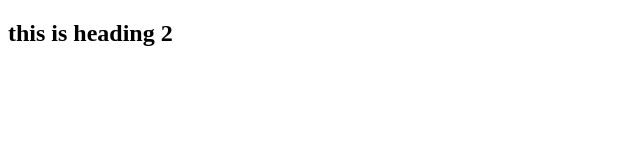
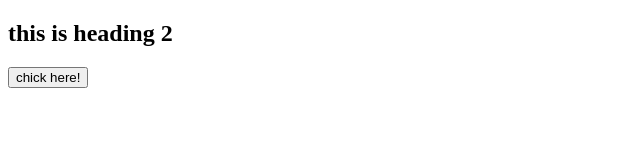
Before and after one commit to Gauravkumarshah120/first-repository, a plain HTML site: page index.html in a window 1280 px wide. Shown: the whole page, without its empty margins (0-640 px from the left). Drawn offline with Linux system fonts and the light colour scheme.

Commit message:
new feature

```diff
--- a/index.html
+++ b/index.html
@@ -7,5 +7,6 @@
 </head>
 <body>
     <h2>this is heading 2</h2>
+    <button>chick here!</button>
 </body>
 </html>
```
